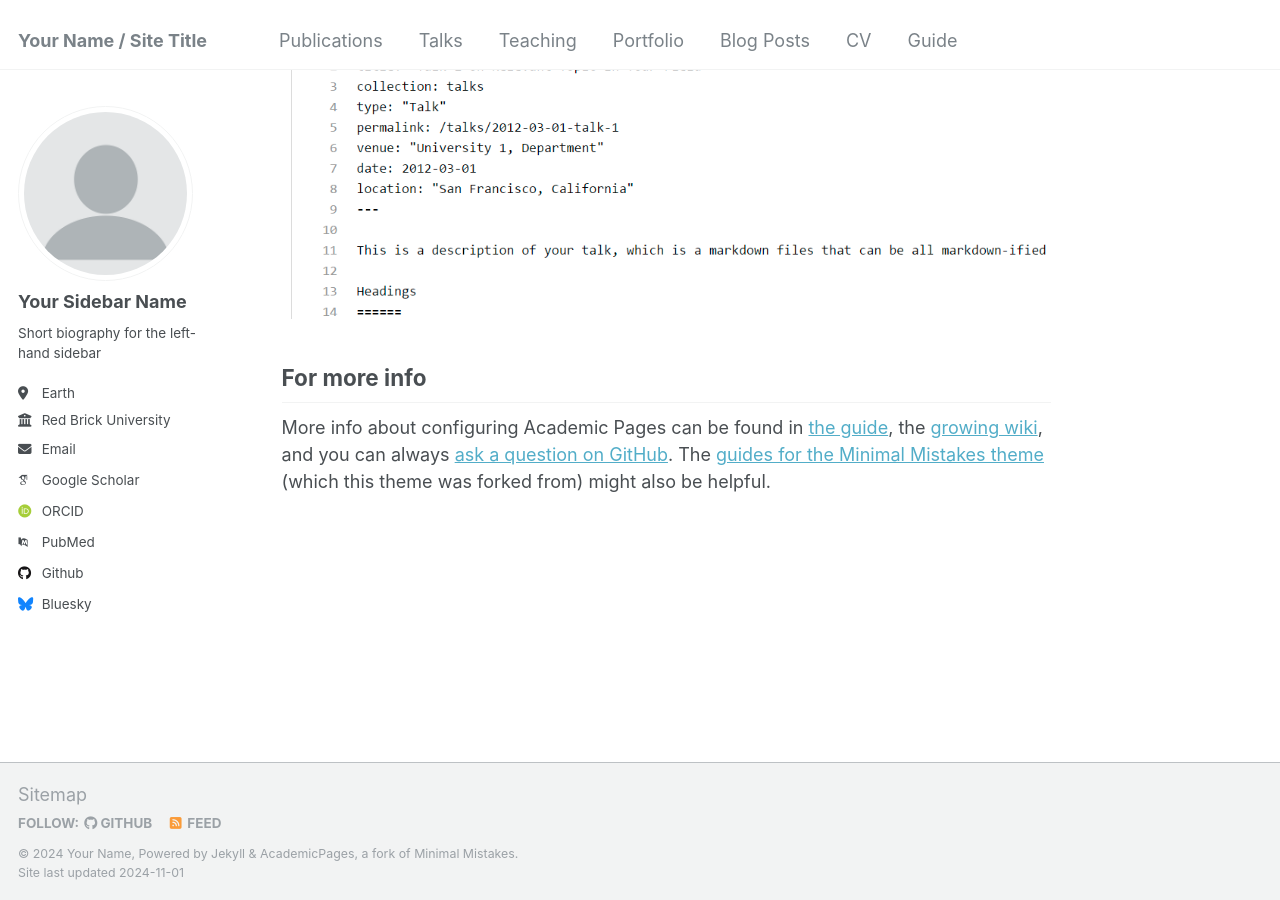
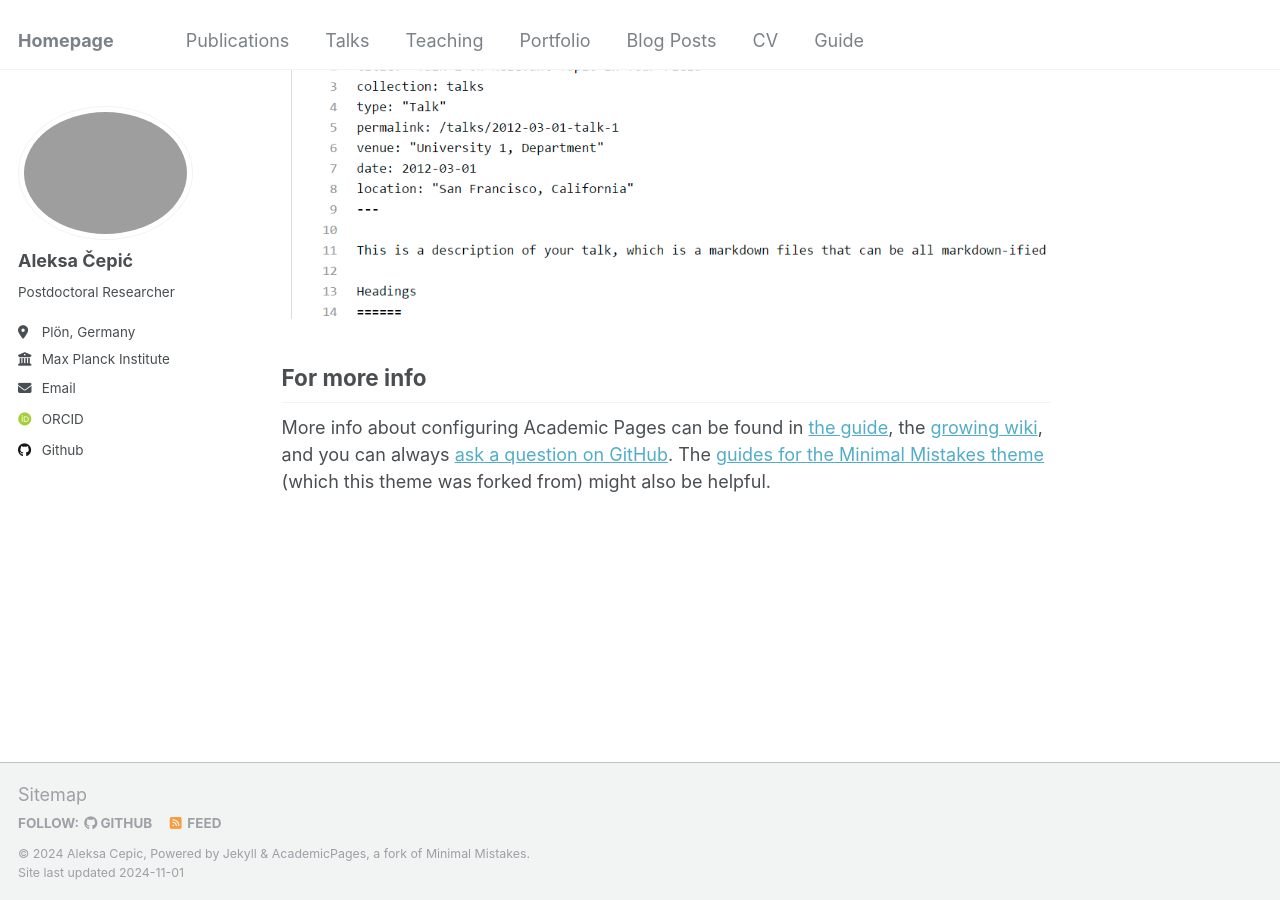
Before and after one commit to cepic-a/cepic-a.github.io, a Jekyll site: the page built from _pages/about.md, in a window 1280 px wide and 900 px high, scrolled down 2643 px. Built offline with Jekyll 4.4.1, drawn with Linux system fonts in a browser that asks for light colours; some web fonts are replaced.

Commit message:
Update _config.yml

```diff
--- a/_config.yml
+++ b/_config.yml
@@ -8,35 +8,35 @@
 
 # Basic Site Settings
 locale                   : "en-US"
-title                    : "Your Name / Site Title"
+title                    : "Homepage"
 title_separator          : "-"
-name                     : &name "Your Name"
+name                     : &name "Aleksa Cepic"
 description              : &description "personal description"
-url                      : https://academicpages.github.io # the base hostname & protocol for your site e.g. "https://mmistakes.github.io"
+url                      : https://cepic-a.github.io # the base hostname & protocol for your site e.g. "https://mmistakes.github.io"
 baseurl                  : "" # the subpath of your site, e.g. "/blog"
-repository               : "academicpages/academicpages.github.io"
+repository               : "cepic-a/cepic-a.github.io"
 
 # Site Author - The following control what appear as part of the author content on the side bar.
 #               If a field is blank the icon and link will not appear, otherwise it will be shown.
 #               Additional customization can be done by editing /_includes/author-profile.html
 author:
   # Biographic information
-  avatar           : "profile.png"
-  name             : "Your Sidebar Name"
+  avatar           : "cepic.png"
+  name             : "Aleksa Čepić"
   pronouns         : # example: "she/her"
-  bio              : "Short biography for the left-hand sidebar"
-  location         : "Earth"
-  employer         : "Red Brick University"
+  bio              : "Postdoctoral Researcher"
+  location         : "Plön, Germany"
+  employer         : "Max Planck Institute"
   uri              : # URL
-  email            : "none@example.org"
+  email            : "cepic@evolbio.mpg.de"
 
   # Academic websites
   arxiv            : # URL - Update with the correct link to your profile
-  googlescholar    : "https://scholar.google.com/citations?user=PS_CX0AAAAAJ"
+  googlescholar    : # "https://scholar.google.com/citations?user="
   impactstory      : # URL
-  orcid            : "http://orcid.org/yourorcidurl"
+  orcid            : "https://orcid.org/0009-0000-4483-0047"
   semantic         : # URL
-  pubmed           : "https://www.ncbi.nlm.nih.gov/pubmed/?term=john+snow"
+  pubmed           : # URL
   researchgate     : # URL
   scopus           : # URL
 
@@ -44,12 +44,12 @@ author:
   bitbucket        : # Username - Update with your username on the site
   codepen          : # Username
   dribbble         : # Username
-  github           : "academicpages"
+  github           : "cepic-a"
   kaggle           : # Username
   stackoverflow    : # User number or user number and name (i.e., use "1" or "1/jeff-atwood")
 
   # Social media
-  bluesky          : "bsky.app" # Replace this with you Bluesky username
+  bluesky          : # Replace this with you Bluesky username
   facebook         : # Username
   flickr           : # Username
   foursquare       : # Username
```
